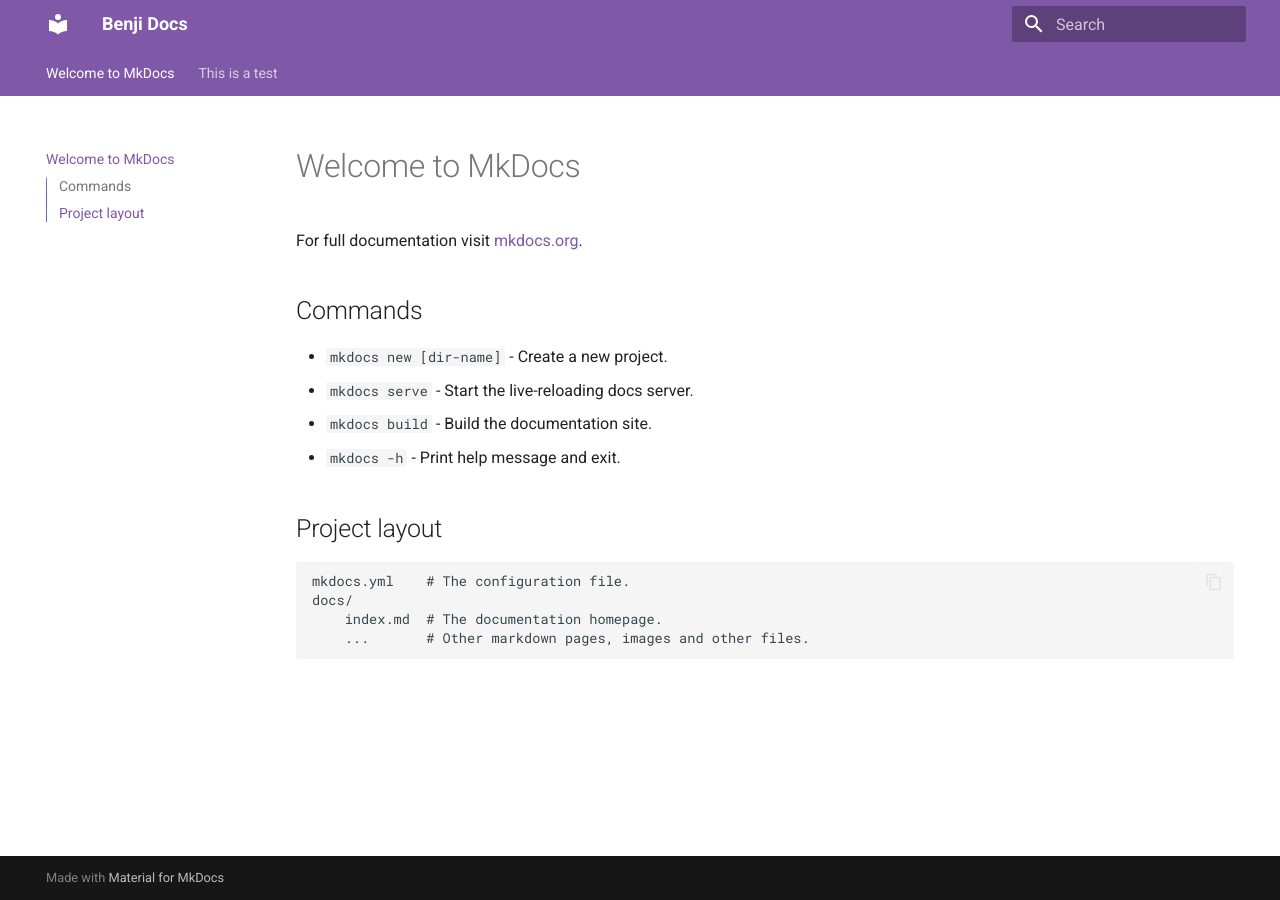
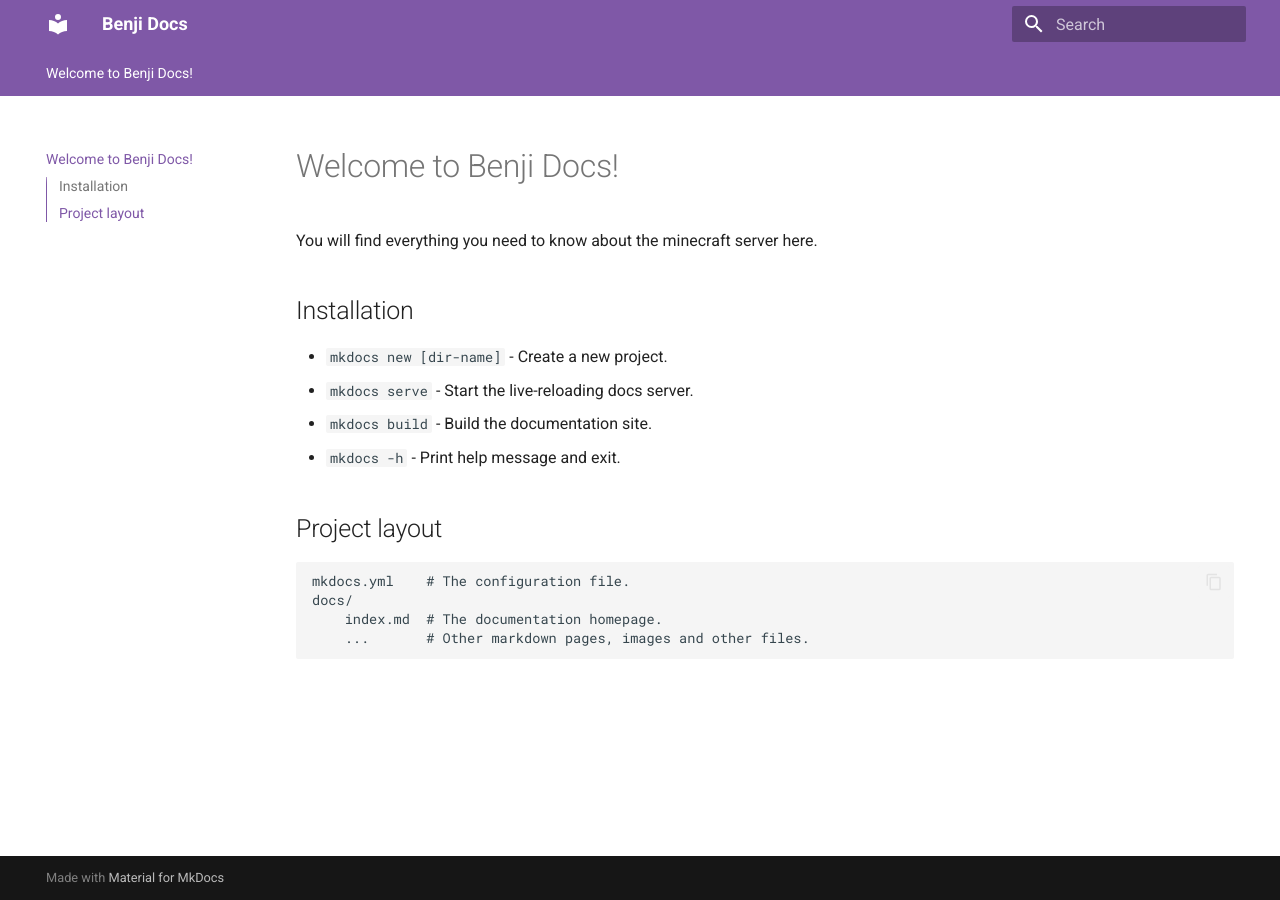
Before and after one commit to benjilul/benjidocs, an MkDocs documentation site: the page built from docs/index.md, in a window 1280 px wide. Built offline with MkDocs 1.6.1 and Material for MkDocs 9.7.7, drawn with Linux system fonts in a browser that asks for light colours.

Commit message:
initial commit

```diff
--- a/docs/index.md
+++ b/docs/index.md
@@ -1,8 +1,8 @@
-# Welcome to MkDocs
+# Welcome to Benji Docs!
 
-For full documentation visit [mkdocs.org](https://www.mkdocs.org).
+You will find everything you need to know about the minecraft server here.
 
-## Commands
+## Installation
 
 * `mkdocs new [dir-name]` - Create a new project.
 * `mkdocs serve` - Start the live-reloading docs server.
```
Also changed, not shown: docs/text.md (deleted, +0 -15 lines).
